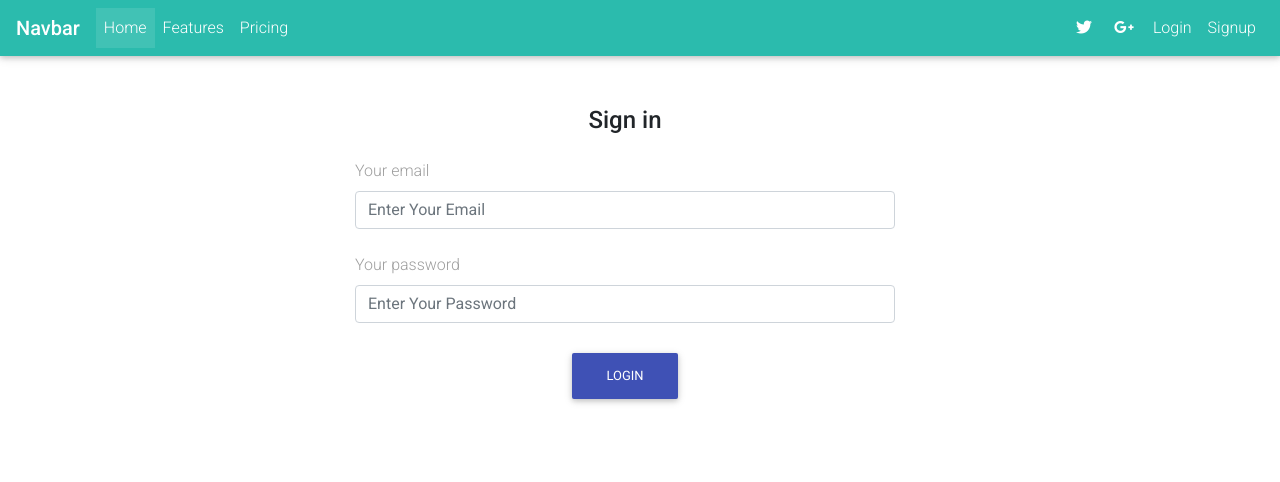
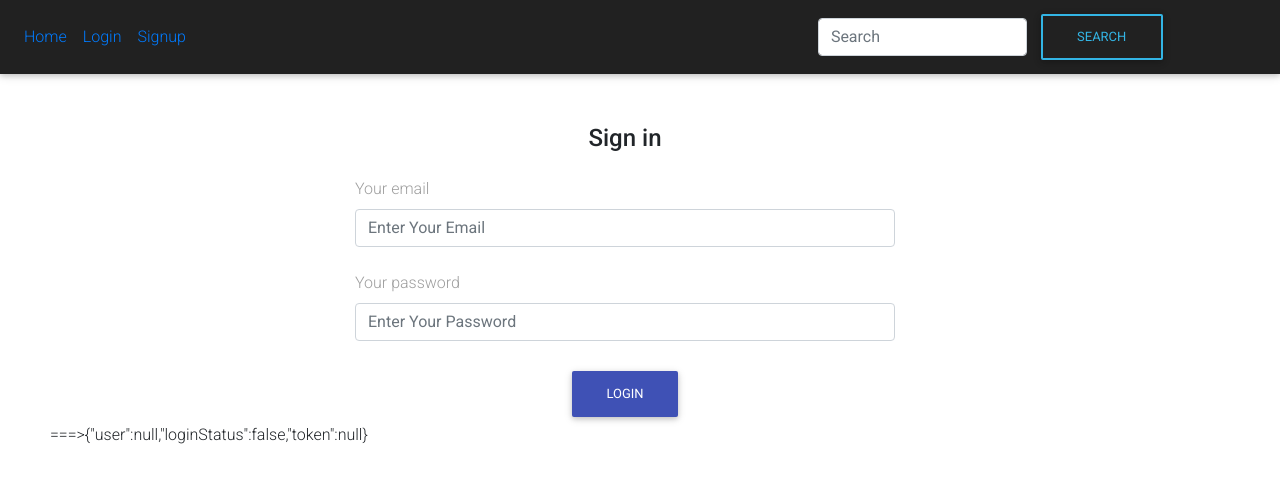
Before and after one commit to 007Abdullah/React-Sweet-Shop, a React (Create React App) app in the folder front-end/: page /Login in a window 1280 px wide. Shown: the top 482 px of the page. Built offline with nearby package versions, Linux system fonts and the light colour scheme.

Commit message:
half work done

```diff
--- a/front-end/src/App.js
+++ b/front-end/src/App.js
@@ -1,7 +1,7 @@
 import React, { Component } from "react";
-import {
-  MDBNavbar, MDBNavbarBrand, MDBNavbarNav, MDBNavItem, MDBNavLink, MDBNavbarToggler, MDBCollapse,MDBIcon
-} from "mdbreact";
+// import {
+//   MDBNavbar, MDBNavbarBrand, MDBNavbarNav, MDBNavItem, MDBNavLink, MDBNavbarToggler, MDBCollapse, MDBIcon
+// } from "mdbreact";
 import './App.css';
 import Home from './components/Home';
 import Signup from './components/Signup';
@@ -14,78 +14,127 @@ import {
 } from "react-router-dom";
 import Dashboard from "./components/Dashboard";
 
-// function App() {
-class App extends Component {
-  state = {
-    isOpen: false
-  };
+import { Navbar, Form, FormControl, Nav, Button } from 'react-bootstrap';
+import { useGlobalState } from './context/globalContext'
+function App() {
+  const globalState = useGlobalState();
 
-  toggleCollapse = () => {
-    this.setState({ isOpen: !this.state.isOpen });
-  }
-
-  render() {
   return (
     <>
       <Router>
-          <MDBNavbar color="default-color" dark expand="md">
-            <MDBNavbarBrand>
-              <strong className="white-text">Navbar</strong>
-            </MDBNavbarBrand>
-            <MDBNavbarToggler onClick={this.toggleCollapse} />
-            <MDBCollapse id="navbarCollapse3" isOpen={this.state.isOpen} navbar>
-              <MDBNavbarNav left>
-                <MDBNavItem active>
-                  <MDBNavLink to="/">Home</MDBNavLink>
-                </MDBNavItem>
-                <MDBNavItem>
-                  <MDBNavLink to="#!">Features</MDBNavLink>
-                </MDBNavItem>
-                <MDBNavItem>
-                  <MDBNavLink to="#!">Pricing</MDBNavLink>
-                </MDBNavItem>
-              </MDBNavbarNav>
-              <MDBNavbarNav right>
-                <MDBNavItem>
-                  <MDBNavLink className="waves-effect waves-light" to="#!">
-                    <MDBIcon fab icon="twitter" />
-                  </MDBNavLink>
-                </MDBNavItem>
-                <MDBNavItem>
-                  <MDBNavLink className="waves-effect waves-light" to="#!">
-                    <MDBIcon fab icon="google-plus-g" />
-                  </MDBNavLink>
-                </MDBNavItem>
-                <MDBNavItem>
-                  <MDBNavLink to="/login">Login</MDBNavLink>
-                </MDBNavItem>
-                <MDBNavItem>
-                  <MDBNavLink to="/signup">Signup</MDBNavLink>
-                </MDBNavItem>
-              </MDBNavbarNav>
-            </MDBCollapse>
-          </MDBNavbar>
+        <nav>
+          <Navbar bg="dark" variant="dark">
+            <Nav className="mr-auto">
+              <Nav.Link href="/"><Link to="/">Home</Link></Nav.Link>
+              <Nav.Link href="/Login"><Link to="/login">Login</Link></Nav.Link>
+              <Nav.Link href="/Signup"><Link to="/signup">Signup</Link></Nav.Link>
+            </Nav>
+            <Form inline>
+              <FormControl type="text" placeholder="Search" className="mr-sm-2" />
+              <Button variant="outline-info">Search</Button>
+            </Form>
+          </Navbar>
+
+        </nav>
+
 
         <Switch>
           <Route exact path="/">
             <Home />
           </Route>
-            <Route path="/login">
-              <Login />
-            </Route>
           <Route path="/signup">
             <Signup />
           </Route>
-            <Route path="/dashboard">
+          {(globalState.loginStatus === false) ?
+            <Route path="/">
+              <Login />
+            </Route> :
+            <Route path="/">
               <Dashboard />
-            </Route>
+            </Route>}
+
         </Switch>
+      </Router>
 
-        </Router>
     </>
-    );
+  )
+
+
 }
-}
-// }
 
 export default App;
+// class App extends Component {
+
+//   state = {
+//     isOpen: false
+//   };
+
+//   toggleCollapse = () => {
+//     this.setState({ isOpen: !this.state.isOpen });
+//   }
+
+//   render() {
+//     return (
+//       <>
+//         <Router>
+//           <MDBNavbar color="default-color" dark expand="md">
+//             <MDBNavbarBrand>
+//               <strong className="white-text">Navbar</strong>
+//             </MDBNavbarBrand>
+//             <MDBNavbarToggler onClick={this.toggleCollapse} />
+//             <MDBCollapse id="navbarCollapse3" isOpen={this.state.isOpen} navbar>
+//               <MDBNavbarNav left>
+//                 <MDBNavItem active>
+//                   <MDBNavLink to="/">Home</MDBNavLink>
+//                 </MDBNavItem>
+//                 <MDBNavItem>
+//                   <MDBNavLink to="#!">Features</MDBNavLink>
+//                 </MDBNavItem>
+//                 <MDBNavItem>
+//                   <MDBNavLink to="#!">Pricing</MDBNavLink>
+//                 </MDBNavItem>
+//               </MDBNavbarNav>
+//               <MDBNavbarNav right>
+//                 <MDBNavItem>
+//                   <MDBNavLink className="waves-effect waves-light" to="#!">
+//                     <MDBIcon fab icon="twitter" />
+//                   </MDBNavLink>
+//                 </MDBNavItem>
+//                 <MDBNavItem>
+//                   <MDBNavLink className="waves-effect waves-light" to="#!">
+//                     <MDBIcon fab icon="google-plus-g" />
+//                   </MDBNavLink>
+//                 </MDBNavItem>
+//                 <MDBNavItem>
+//                   <MDBNavLink to="/login">Login</MDBNavLink>
+//                 </MDBNavItem>
+//                 <MDBNavItem>
+//                   <MDBNavLink to="/signup">Signup</MDBNavLink>
+//                 </MDBNavItem>
+//               </MDBNavbarNav>
+//             </MDBCollapse>
+//           </MDBNavbar>
+
+//           <Switch>
+//             {(globalState.loginStatus === false) ?
+//               <Route path="/">
+//                 <Login />
+//               </Route> :
+//               <Route path="/">
+//                 <Dashboard />
+//               </Route>
+
+//             }
+//             <Route exact path="/home">
+//               <Home />
+//             </Route>
+//             <Route path="/signup">
+//               <Signup />
+//             </Route>
+//           </Switch>
+
+//         </Router>
+//       </>
+//     );
+//   }
+// }
--- a/front-end/src/components/Dashboard.jsx
+++ b/front-end/src/components/Dashboard.jsx
@@ -1,8 +1,12 @@
 import { useState, useEffect } from 'react';
 import axios from 'axios';
+import { useGlobalState } from "./../context/globalContext";
 // const url = 'http://localhost:5000'
 
 function Dashboard() {
+
+    const globalState = useGlobalState();
+
     let url = 'http://localhost:5000'
     let [userData, setUserData] = useState()
     useEffect(() => {
@@ -21,12 +25,22 @@ function Dashboard() {
     console.log(userData)
     return (
         <>
-            <div>
-                {userData ?
-                    <div>
-                        <h2 style={{textAlign:'center'}}>WelCome , {userData.name}</h2>
-                    </div> : null}
-            </div>
+
+            {userData ?
+                <div>
+                    <h2 style={{ textAlign: 'center' }}>WelCome , {userData.name}</h2>
+                </div> : null}
+
+            {'===>' + JSON.stringify(globalState)}
+
+
+            {/* {globalState.map((eachItem, i) => {
+                return <div key={i} id="card">
+                    <p>{eachItem.name}</p>
+                </div>
+
+            })
+            } */}
         </>
     )
 }
--- a/front-end/src/components/Login.jsx
+++ b/front-end/src/components/Login.jsx
@@ -8,9 +8,16 @@ import axios from 'axios';
 import {
     useHistory
 } from "react-router-dom";
+import { useGlobalState, useGlobalStateUpdate } from './../context/globalContext'
+
+
 const url = 'http://localhost:5000'
 function Login() {
     const history = useHistory();
+
+    const globalState = useGlobalState();
+    const setGlobalState = useGlobalStateUpdate();
+
     function hanldlogin(event) {
         event.preventDefault();
         axios({
@@ -24,6 +31,10 @@ function Login() {
             if (response.data.status === 200) {
                 // alert(response.data.message)
                 history.push("./Dashboard");
+
+                setGlobalState(prev => {
+                    return { ...prev, user: response.data.user, loginStatus: true, token: response.data.token }
+                })
             } else {
                 alert(response.data.message);
             }
@@ -55,6 +66,8 @@ function Login() {
                     </MDBCol>
                 </MDBRow>
             </MDBContainer>
+
+            {'===>' + JSON.stringify(globalState)}
         </div>
     )
 }
--- /dev/null
+++ b/front-end/src/context/globalContext.js
@@ -0,0 +1,23 @@
+import React, { useContext, useState } from "react";
+
+const GlobalStateContext = React.createContext()
+const GlobalStateUpdateContext = React.createContext()
+
+export const useGlobalState = () => useContext(GlobalStateContext)
+export const useGlobalStateUpdate = () => useContext(GlobalStateUpdateContext)
+
+export function GlobalStateProvider({ children }) {
+    const [data, setData] = useState({
+        user: null,
+        loginStatus: false,
+        token: null
+    })
+
+    return (
+        <GlobalStateContext.Provider value={data}>
+            <GlobalStateUpdateContext.Provider value={setData}>
+                {children}
+            </GlobalStateUpdateContext.Provider>
+        </GlobalStateContext.Provider>
+    )
+}
--- a/front-end/src/index.js
+++ b/front-end/src/index.js
@@ -3,10 +3,13 @@ import ReactDOM from 'react-dom';
 import './index.css';
 import App from './App';
 import reportWebVitals from './reportWebVitals';
+import { GlobalStateProvider } from './context/globalContext';
 
 ReactDOM.render(
   <React.StrictMode>
-    <App />
+    <GlobalStateProvider>
+      <App />
+    </GlobalStateProvider>
   </React.StrictMode>,
   document.getElementById('root')
 );
--- a/package.json
+++ b/package.json
@@ -26,6 +26,7 @@
     "http": "0.0.1-security",
     "jsonwebtoken": "^8.5.1",
     "mongoose": "^5.11.17",
-    "morgan": "^1.10.0"
+    "morgan": "^1.10.0",
+    "react-bootstrap": "^1.5.0"
   }
 }
```
Also changed, not shown: front-end/public/index.html (+4 -4 lines), 2 other files (tests, documents, lock files or other folders). Lines whose indentation alone changed are shown as unchanged.
